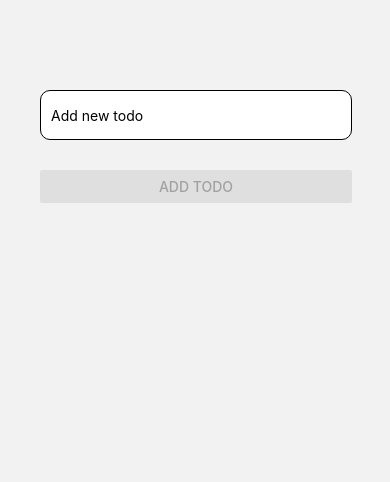
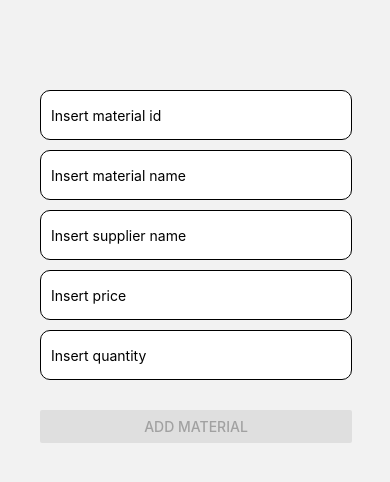
Before and after one commit to pasindurukshan/Apparel-Inventory-Management-System-App, a React Native app: screen / in a window 390 px wide. Shown: the top 482 px of the page. Built offline with nearby package versions, Linux system fonts and the light colour scheme.

Commit message:
Added insert raw material form

```diff
--- a/App.js
+++ b/App.js
@@ -1,6 +1,6 @@
 import { NavigationContainer } from '@react-navigation/native';
 import { createNativeStackNavigator } from '@react-navigation/native-stack';
-import List from './app/screens/List';
+import InsertRawMaterial from './app/screens/InsertRawMaterial';
 
 const Stack = createNativeStackNavigator();
 
@@ -8,7 +8,7 @@ export default function App() {
 	return (
 		<NavigationContainer>
 			<Stack.Navigator>
-				<Stack.Screen name="My Todos" component={List} options={{headerShown: false}}/>
+				<Stack.Screen name="Add raw materials" component={InsertRawMaterial} options={{headerShown: false}}/>
 			</Stack.Navigator>
 		</NavigationContainer>
 	);
--- /dev/null
+++ b/app/screens/InsertRawMaterial.js
@@ -0,0 +1,119 @@
+import { View, StyleSheet, TextInput, Button, SafeAreaView, TouchableOpacity, Text } from 'react-native';
+import React, { useState } from 'react';
+import { addDoc, collection } from 'firebase/firestore';
+import { FIRESTORE_DB } from '../../firebaseConfig';
+
+const InsertRawMaterial = () => {
+    const [materialid, setMaterialid] = useState('');
+	const [material, setMaterial] = useState('');
+	const [supplier, setSupplier] = useState('');
+	const [price, setPrice] = useState('');
+	const [quantity, setQuantity] = useState('');
+
+	const isFormNotFilled = () => {
+		return materialid.trim() === '' || material.trim() === '' || supplier.trim() === '' || price.trim() === '' || quantity.trim() === '';
+	}
+
+
+    const addMaterial = async () => {
+		try {
+			const docRef = await addDoc(collection(FIRESTORE_DB, 'rawmaterials'), {
+				materialId: materialid,
+				materialName: material,
+				supplierName: supplier,
+				materialPrice:price,
+				materialQuantity: quantity
+			});
+			setMaterialid('');
+			setMaterial('');
+			setSupplier('');
+			setPrice('');
+			setQuantity('');
+			console.log('Document written with ID: ', docRef.id);
+		} catch (e) {
+			console.error('Error adding document: ', e);
+		}
+	};
+
+    return (
+		<View style={styles.container}>
+		<View>
+			<TextInput
+				style={styles.input}
+				placeholder="Insert material id"
+				onChangeText={(text) => setMaterialid(text)}
+				value={materialid}
+			/>
+			<TextInput
+				style={styles.input}
+				placeholder="Insert material name"
+				onChangeText={(text) => setMaterial(text)}
+				value={material}
+			/>
+			<TextInput
+				style={styles.input}
+				placeholder="Insert supplier name"
+				onChangeText={(text) => setSupplier(text)}
+				value={supplier}
+			/>
+			<TextInput
+				style={styles.input}
+				placeholder="Insert price"
+				keyboardType="numeric"
+				onChangeText={(text) => setPrice(text)}
+				value={price}
+			/>
+			<TextInput
+				style={styles.input}
+				placeholder="Insert quantity"
+				keyboardType="numeric"
+				onChangeText={(text) => setQuantity(text)}
+				value={quantity}
+			/>
+		</View>
+
+		<View style={styles.btncontainer}>
+			<TouchableOpacity>
+				<Button
+					style={styles.button}
+					onPress={addMaterial}
+					title="Add Material"
+					disabled={isFormNotFilled()}
+				/>
+			</TouchableOpacity>
+		</View>
+
+	</View>
+    )
+}
+
+const styles = StyleSheet.create({
+	container: {
+        marginTop: 80,
+		justifyContent: 'center',
+    },
+    form : {
+        marginVertical: 20,
+        flexDirection: 'row',
+        alignItems: 'center',
+    },
+    input : {
+		marginTop: 10,
+		marginLeft: 40,
+        height: 50,
+		width: '80%',
+        borderWidth: 1,
+        borderRadius: 10,
+        padding: 10,
+        backgroundColor: '#fff',
+    },
+   	btncontainer : {
+		marginTop: 30,
+		marginLeft: 40,
+		justifyContent: 'center',
+		width: '80%',
+	}
+});
+
+
+export default InsertRawMaterial
```
Also changed, not shown: raw.txt (added).
